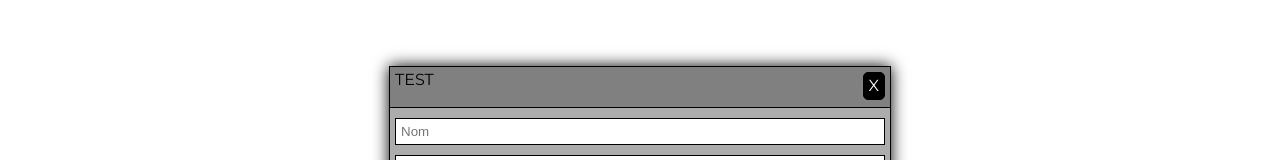
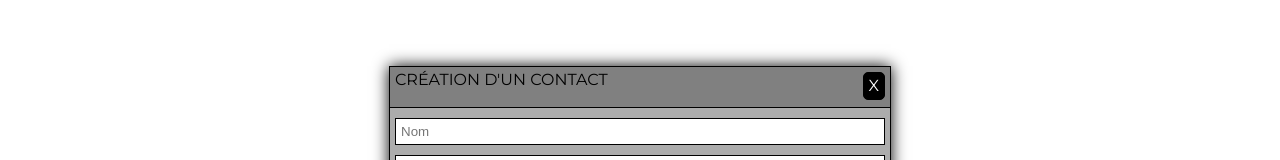
Before and after one commit to GroupBinomeUn/HarmoAlgo_ELECTRON, an Electron app: page index.html in a window 1280 px wide. Both pictures are taken after a click on the link 640 px from the left and 1576 px from the top of the page. Shown: the part 183-343 px from the top of the page. Drawn offline with Linux system fonts and the light colour scheme.

Commit message:
Légères modifications

```diff
--- a/index.html
+++ b/index.html
@@ -95,7 +95,7 @@
 
         <div id="dialog" >
 			<div class="header" >
-				<span id="titre" >Test</span>
+				<span id="titre" >Création d'un contact</span>
 				<span class="close" id="close" >X</span>
 			</div>
 			<div class="body" >
```
